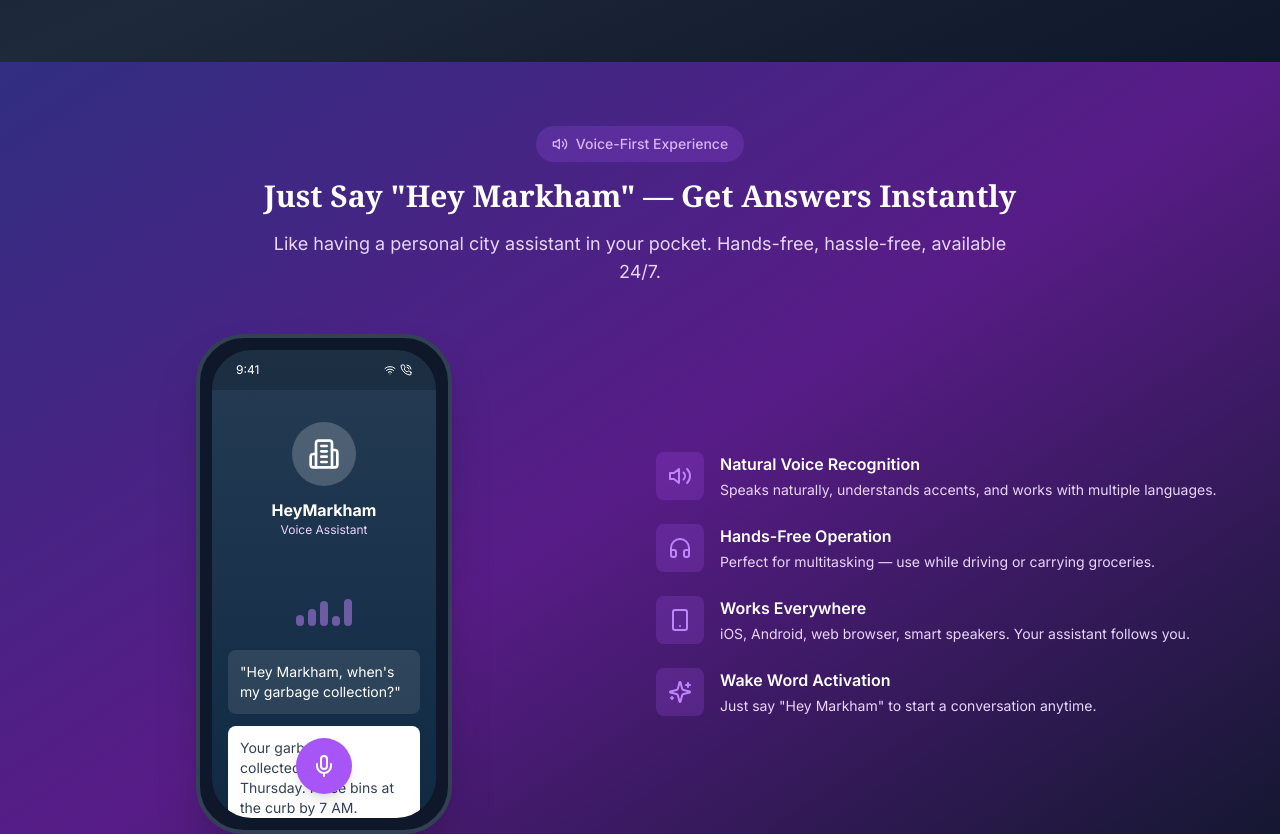
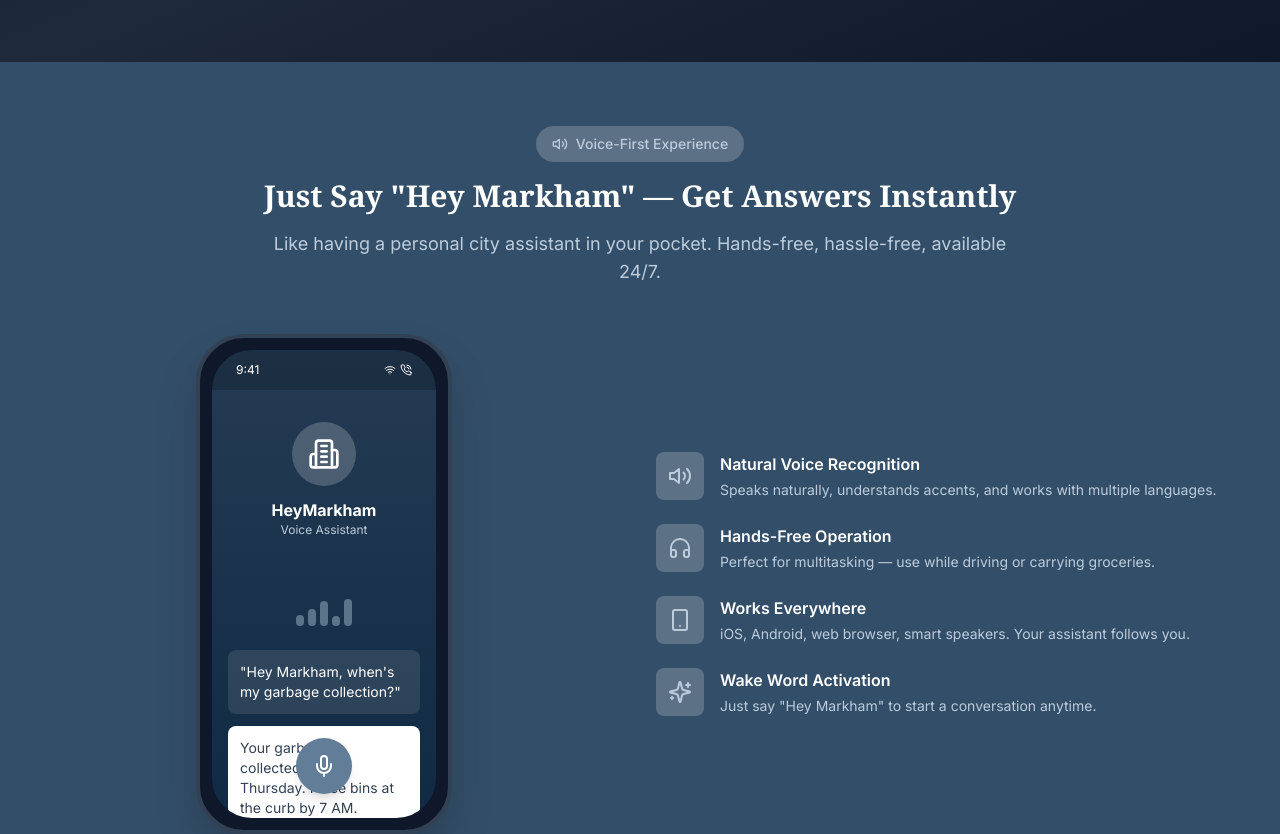
Before and after one commit to tianzesun/markham-website, a Next.js app in the folder apps/frontend/: page / in a window 1280 px wide. Shown: the part 524-1358 px from the top of the page. Built offline with nearby package versions, Linux system fonts and the light colour scheme.

Commit message:
Fix color system - unify Voice section with primary blue

```diff
--- a/apps/frontend/src/app/page.tsx
+++ b/apps/frontend/src/app/page.tsx
@@ -115,17 +115,17 @@ export default function HomePage() {
         </section>
 
         {/* Voice-First Experience Section */}
-        <section className="py-16 px-6 bg-gradient-to-br from-indigo-900 via-purple-900 to-slate-900">
+        <section className="py-16 px-6 bg-primary-700 dark:bg-primary-900">
           <div className="max-w-7xl mx-auto">
             <div className="text-center max-w-3xl mx-auto mb-12">
-              <div className="inline-flex items-center gap-2 px-4 py-2 bg-purple-500/20 rounded-full text-purple-300 text-sm font-medium mb-4">
+              <div className="inline-flex items-center gap-2 px-4 py-2 bg-white/20 rounded-full text-primary-200 text-sm font-medium mb-4">
                 <Volume2 className="w-4 h-4" />
                 Voice-First Experience
               </div>
               <h2 className="text-2xl md:text-3xl font-serif font-bold text-white mb-4">
                 Just Say "Hey Markham" — Get Answers Instantly
               </h2>
-              <p className="text-lg text-purple-200">
+              <p className="text-lg text-primary-200">
                 Like having a personal city assistant in your pocket. Hands-free, hassle-free, available 24/7.
               </p>
             </div>
@@ -149,11 +149,11 @@ export default function HomePage() {
                             <Building2 className="w-8 h-8 text-white" />
                           </div>
                           <h3 className="text-white font-bold">HeyMarkham</h3>
-                          <p className="text-purple-200 text-xs">Voice Assistant</p>
+                          <p className="text-primary-200 text-xs">Voice Assistant</p>
                         </div>
                         <div className="flex justify-center items-end gap-1 h-16 mb-6">
                           {[...Array(5)].map((_, i) => (
-                            <div key={i} className="w-2 bg-purple-400 rounded-full animate-pulse" style={{ height: `${Math.random() * 20 + 8}px` }} />
+                            <div key={i} className="w-2 bg-primary-300 rounded-full animate-pulse" style={{ height: `${Math.random() * 20 + 8}px` }} />
                           ))}
                         </div>
                         <div className="space-y-3">
@@ -165,7 +165,7 @@ export default function HomePage() {
                           </div>
                         </div>
                         <div className="absolute bottom-6 left-1/2 -translate-x-1/2">
-                          <div className="w-14 h-14 bg-purple-500 rounded-full flex items-center justify-center shadow-lg">
+                          <div className="w-14 h-14 bg-primary-500 rounded-full flex items-center justify-center shadow-lg">
                             <Mic className="w-6 h-6 text-white" />
                           </div>
                         </div>
@@ -178,39 +178,39 @@ export default function HomePage() {
               {/* Features */}
               <div className="space-y-6">
                 <div className="flex gap-4">
-                  <div className="w-12 h-12 bg-purple-500/20 rounded-lg flex items-center justify-center flex-shrink-0">
-                    <Volume2 className="w-6 h-6 text-purple-400" />
+                  <div className="w-12 h-12 bg-white/20 rounded-lg flex items-center justify-center flex-shrink-0">
+                    <Volume2 className="w-6 h-6 text-primary-200" />
                   </div>
                   <div>
                     <h3 className="text-white font-semibold mb-1">Natural Voice Recognition</h3>
-                    <p className="text-purple-200 text-sm">Speaks naturally, understands accents, and works with multiple languages.</p>
+                    <p className="text-primary-200 text-sm">Speaks naturally, understands accents, and works with multiple languages.</p>
                   </div>
                 </div>
                 <div className="flex gap-4">
-                  <div className="w-12 h-12 bg-purple-500/20 rounded-lg flex items-center justify-center flex-shrink-0">
-                    <Headphones className="w-6 h-6 text-purple-400" />
+                  <div className="w-12 h-12 bg-white/20 rounded-lg flex items-center justify-center flex-shrink-0">
+                    <Headphones className="w-6 h-6 text-primary-200" />
                   </div>
                   <div>
                     <h3 className="text-white font-semibold mb-1">Hands-Free Operation</h3>
-                    <p className="text-purple-200 text-sm">Perfect for multitasking — use while driving or carrying groceries.</p>
+                    <p className="text-primary-200 text-sm">Perfect for multitasking — use while driving or carrying groceries.</p>
                   </div>
                 </div>
                 <div className="flex gap-4">
-                  <div className="w-12 h-12 bg-purple-500/20 rounded-lg flex items-center justify-center flex-shrink-0">
-                    <Smartphone className="w-6 h-6 text-purple-400" />
+                  <div className="w-12 h-12 bg-white/20 rounded-lg flex items-center justify-center flex-shrink-0">
+                    <Smartphone className="w-6 h-6 text-primary-200" />
                   </div>
                   <div>
                     <h3 className="text-white font-semibold mb-1">Works Everywhere</h3>
-                    <p className="text-purple-200 text-sm">iOS, Android, web browser, smart speakers. Your assistant follows you.</p>
+                    <p className="text-primary-200 text-sm">iOS, Android, web browser, smart speakers. Your assistant follows you.</p>
                   </div>
                 </div>
                 <div className="flex gap-4">
-                  <div className="w-12 h-12 bg-purple-500/20 rounded-lg flex items-center justify-center flex-shrink-0">
-                    <Sparkles className="w-6 h-6 text-purple-400" />
+                  <div className="w-12 h-12 bg-white/20 rounded-lg flex items-center justify-center flex-shrink-0">
+                    <Sparkles className="w-6 h-6 text-primary-200" />
                   </div>
                   <div>
                     <h3 className="text-white font-semibold mb-1">Wake Word Activation</h3>
-                    <p className="text-purple-200 text-sm">Just say "Hey Markham" to start a conversation anytime.</p>
+                    <p className="text-primary-200 text-sm">Just say "Hey Markham" to start a conversation anytime.</p>
                   </div>
                 </div>
               </div>
```
